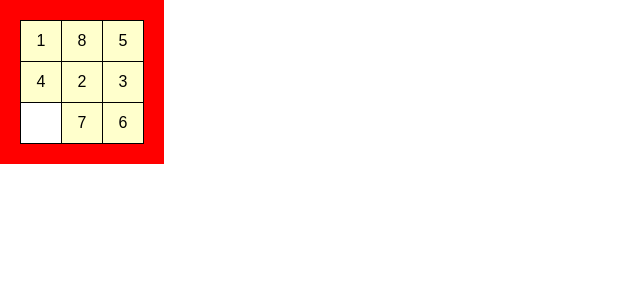
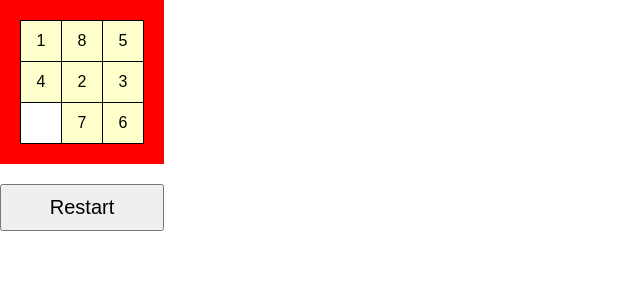
Before and after one commit to bobi4597/15puzzle, a React (Create React App) app: page / in a window 1280 px wide. Shown: the top 300 px of the page, without its empty margins (0-640 px from the left). Built offline with nearby package versions, Linux system fonts and the light colour scheme.

Commit message:
Add GUI button that 're-shuffles' the puzzle

```diff
--- a/src/App.js
+++ b/src/App.js
@@ -8,6 +8,13 @@ const PuzzleWrapper = styled.div`
   flex-direction: column;
 `;
 
+const StyledButton = styled.button`
+  width: 100%;
+  margin-top: 20px;
+  padding: 10px;
+  font-size: 20px;
+`;
+
 class App extends Component {
 
   constructor(props) {
@@ -16,6 +23,14 @@ class App extends Component {
     this.state = {
       board: this.gameController.getBoard(),
     }
+  }
+
+  restartGame() {
+    this.gameController.resetPuzzle();
+    this.setState({
+      ...this.state,
+      board: this.gameController.getBoard(),
+    })
   }
 
   moveTileAtPosition(rowIndex, colIndex) {
@@ -34,6 +49,8 @@ class App extends Component {
                 moveTileAtPosition={(rowIndex, colIndex) => this.moveTileAtPosition(rowIndex, colIndex)}
                 isSolved={this.gameController.isPuzzleSolved()}
         />
+        <StyledButton onClick={() => this.restartGame()}>Restart</StyledButton>
+
       </PuzzleWrapper>
     );
   }
```
